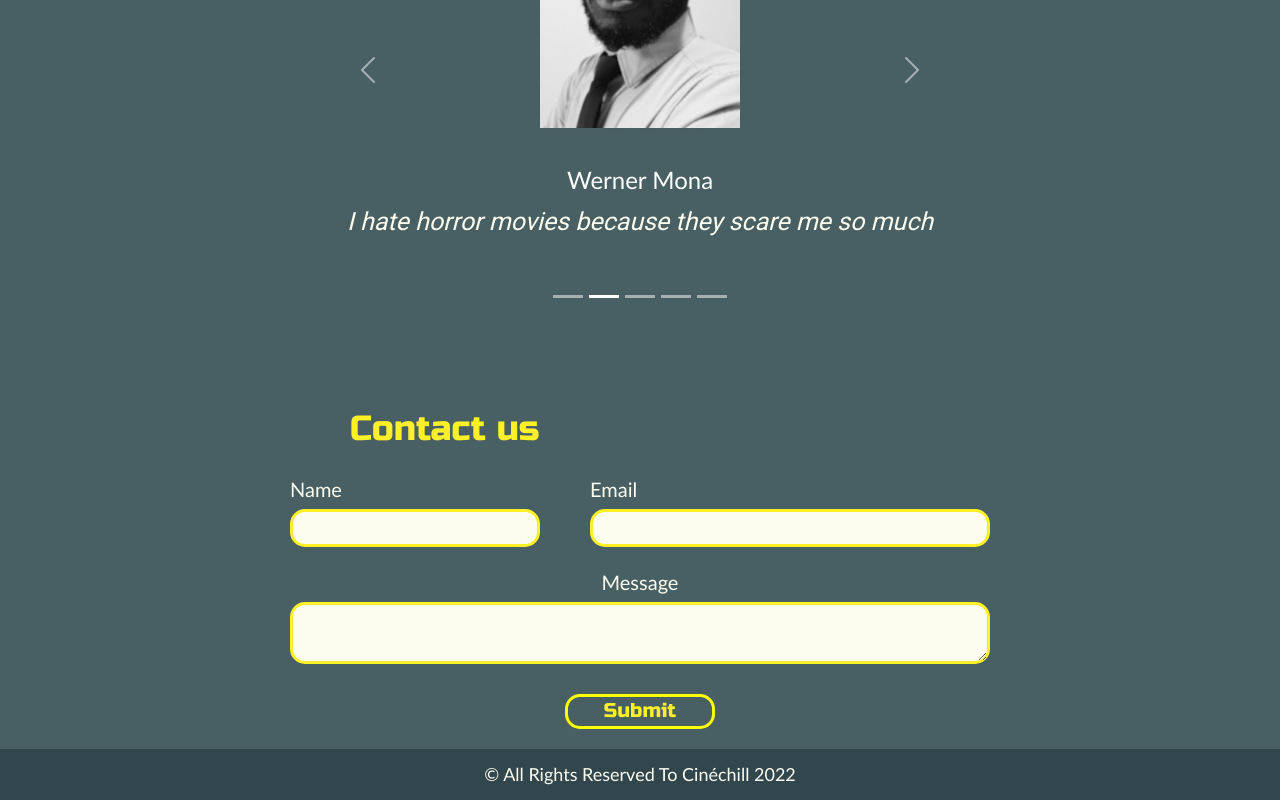
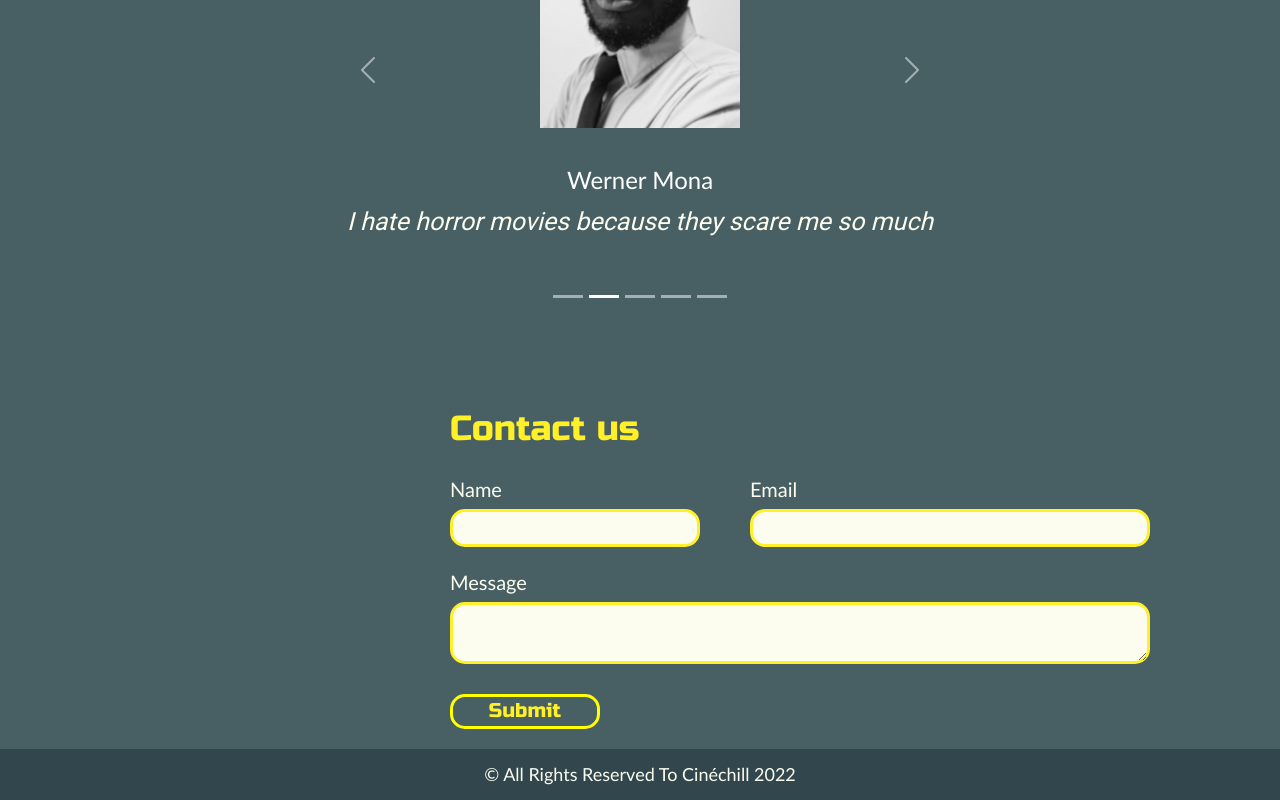
Before and after one commit to ComicScrip/lyon-react-mars22-p2g3, a React (Create React App) app: page /about in a window 1280 px wide. Shown: the part 490-1290 px from the top of the page. Built offline with nearby package versions, Linux system fonts and the light colour scheme.

Commit message:
last commit of quote pr

```diff
--- a/src/Css/About.css
+++ b/src/Css/About.css
@@ -49,7 +49,6 @@
 .form {
   display: flex;
   flex-direction: column;
-  align-items: center;
   margin: 20px;
 }
 
@@ -117,12 +116,12 @@
 
 @media screen and (min-width: 700px) {
   .form {
-    margin: 0 400px;
+    margin: 0 450px;
   }
 
   .title_form {
     font-size: 35px;
-    margin: 20px 350px;
+    margin: 20px 450px;
   }
 
   .input_form_name {
--- a/src/components/Quotes.js
+++ b/src/components/Quotes.js
@@ -41,7 +41,6 @@ function Quotes() {
         setQuotes(data);
       });
   }, []);
-  console.log(process.env.REACT_APP_API_URL);
 
   const handleDelete = (id) => {
     axios
--- a/src/routes/Details.js
+++ b/src/routes/Details.js
@@ -14,7 +14,9 @@ export default function Details() {
 
   useEffect(() => {
     axios
-      .get(`https://imdb-api.com/en/API/Title/k_ns4o5sjc/${id}`) // tt1375666 k_46zywf07
+      .get(
+        `${process.env.REACT_APP_IMDB_TITLE}/${process.env.REACT_APP_KEY_API_IMDB}/${id}`
+      ) // tt1375666 k_46zywf07
       .then((answer) => answer.data)
       .then((data) => {
         setMovie(data);
@@ -23,7 +25,9 @@ export default function Details() {
 
   useEffect(() => {
     axios
-      .get(`https://imdb-api.com/en/API/YouTubeTrailer/k_ns4o5sjc/${id}`) // k_ns4o5sjc
+      .get(
+        `${process.env.REACT_APP_IMDB_TRAILER}/${process.env.REACT_APP_KEY_API_IMDB}/${id}`
+      ) // k_ns4o5sjc
       .then((res) => res.data)
       .then((data) => {
         setTrailer(data);
--- a/src/routes/Result.js
+++ b/src/routes/Result.js
@@ -19,7 +19,8 @@ export default function Result() {
   useEffect(() => {
     axios
       .get(
-        `https://imdb-api.com/API/AdvancedSearch/k_46zywf07?title_type=feature&${searchParams}`
+        `${process.env.REACT_APP_IMDB_SEARCH}/${process.env.REACT_APP_KEY_API_IMDB}?title_type=feature&${searchParams}`
+        // `https://imdb-api.com/API/AdvancedSearch/k_46zywf07?title_type=feature&${searchParams}`
       )
       .then((res) => res.data.results)
       .then((data) => {
```
Also changed, not shown: 1 other file (tests, documents, lock files or other folders).
